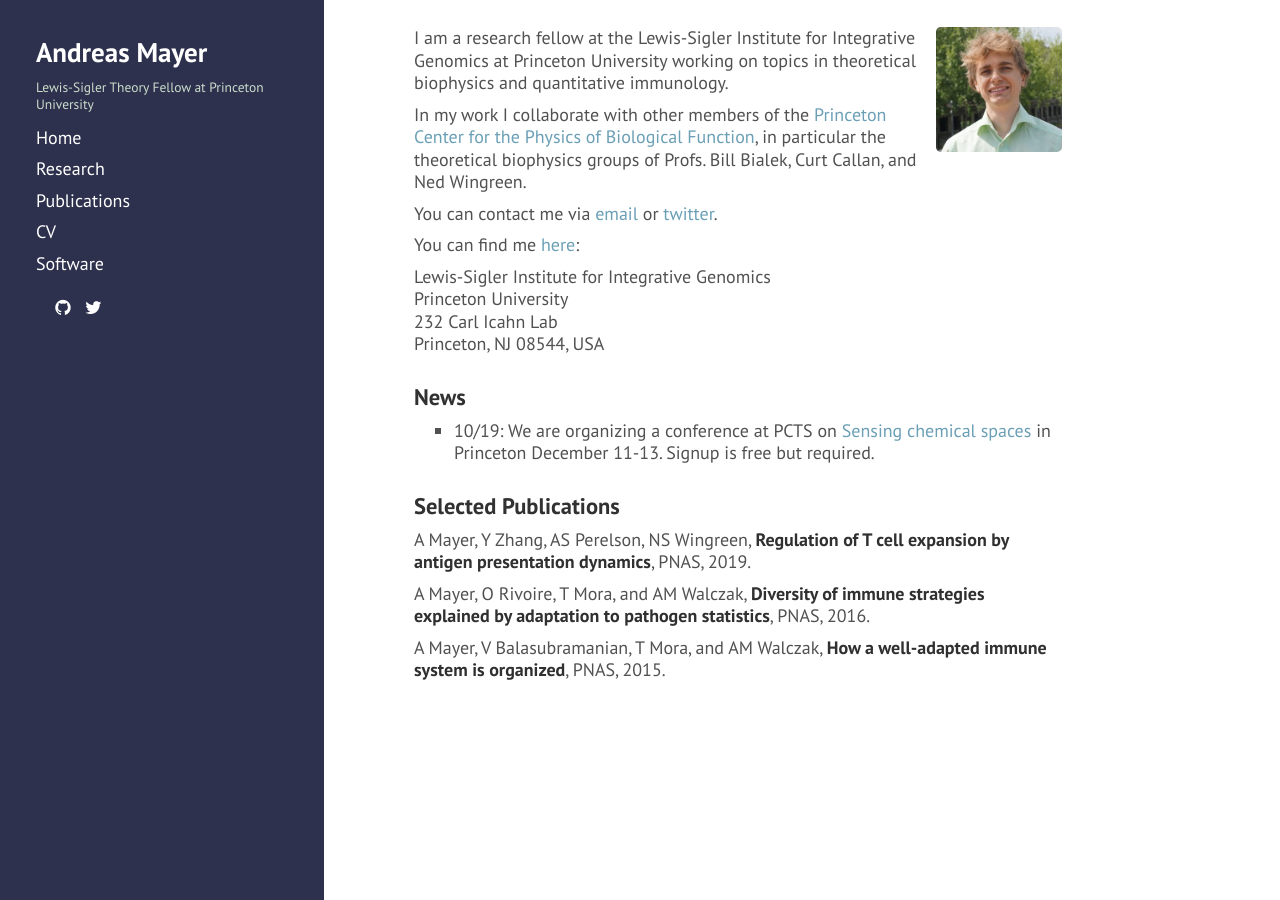
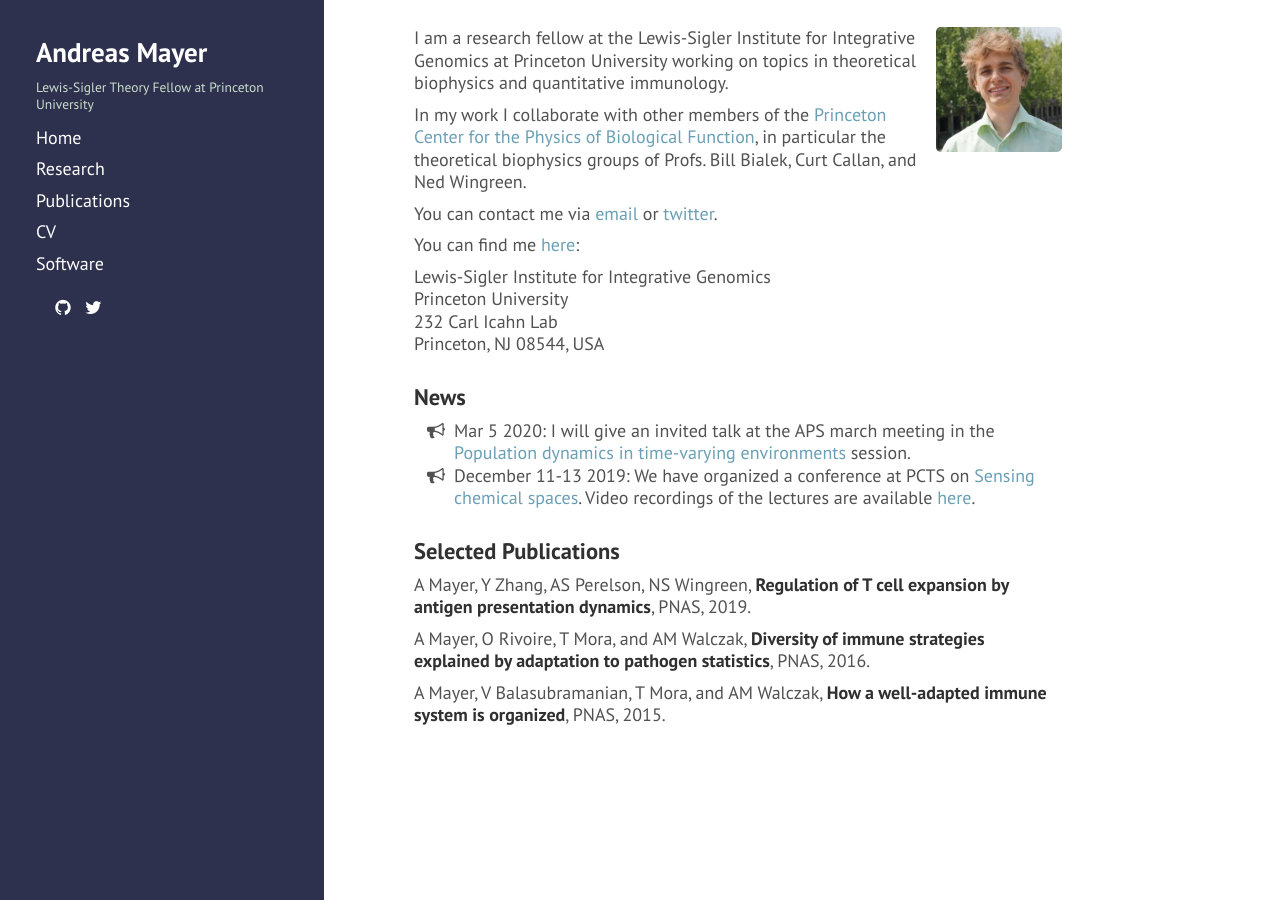
Before and after one commit to andim/andim.github.io, a Jekyll site: the page built from index.md, in a window 1280 px wide. Built offline with Jekyll 4.4.1, drawn with Linux system fonts in a browser that asks for light colours; nearby versions of some CDN libraries; a style sheet for code colours, icons or effects is not loaded.

Commit message:
added video link and aps talk

```diff
--- a/index.md
+++ b/index.md
@@ -20,7 +20,9 @@ Princeton, NJ 08544, USA
 
 ### News
 
-- 10/19: We are organizing a conference at PCTS on [Sensing chemical spaces](http://bit.ly/chemspaces) in Princeton December 11-13. Signup is free but required.
+- Mar 5 2020: I will give an invited talk at the APS march meeting in the [Population dynamics in time-varying environments](http://meetings.aps.org/Meeting/MAR20/Session/U27) session.
+- December 11-13 2019: We have organized a conference at PCTS on [Sensing chemical spaces](http://bit.ly/chemspaces). Video recordings of the lectures are available [here](http://www.kaltura.com/tiny/opthb).
+{:.horn}
 
 ### Selected Publications
 
--- a/public/css/andim.css
+++ b/public/css/andim.css
@@ -16,6 +16,18 @@ p {
 
 ul {
     list-style-type: square;
+}
+
+/* add horn list type for announcements */
+ul.horn {
+    list-style-type: none;
+}
+
+ul.horn li::before {
+    content: "\f0a1";
+    font-family: 'FontAwesome';
+    float: left;
+    margin-left: -1.5em;
 }
 
 .theme-andim .content {
```
